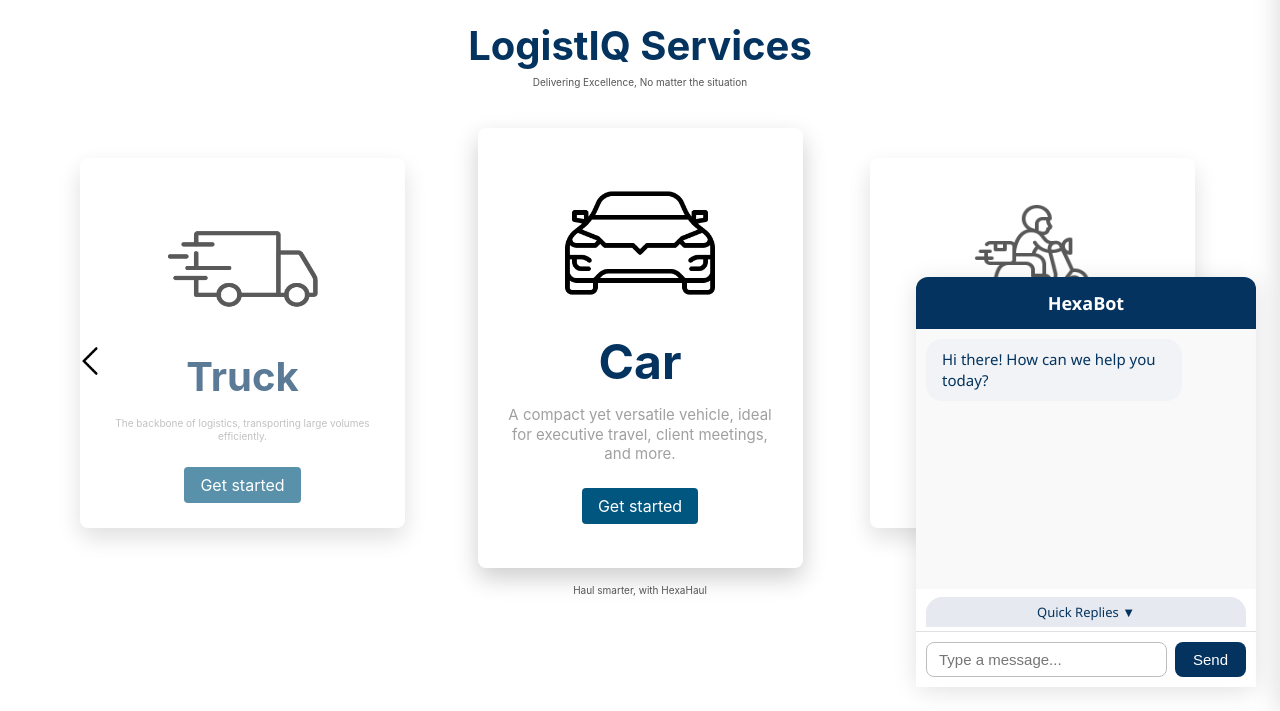
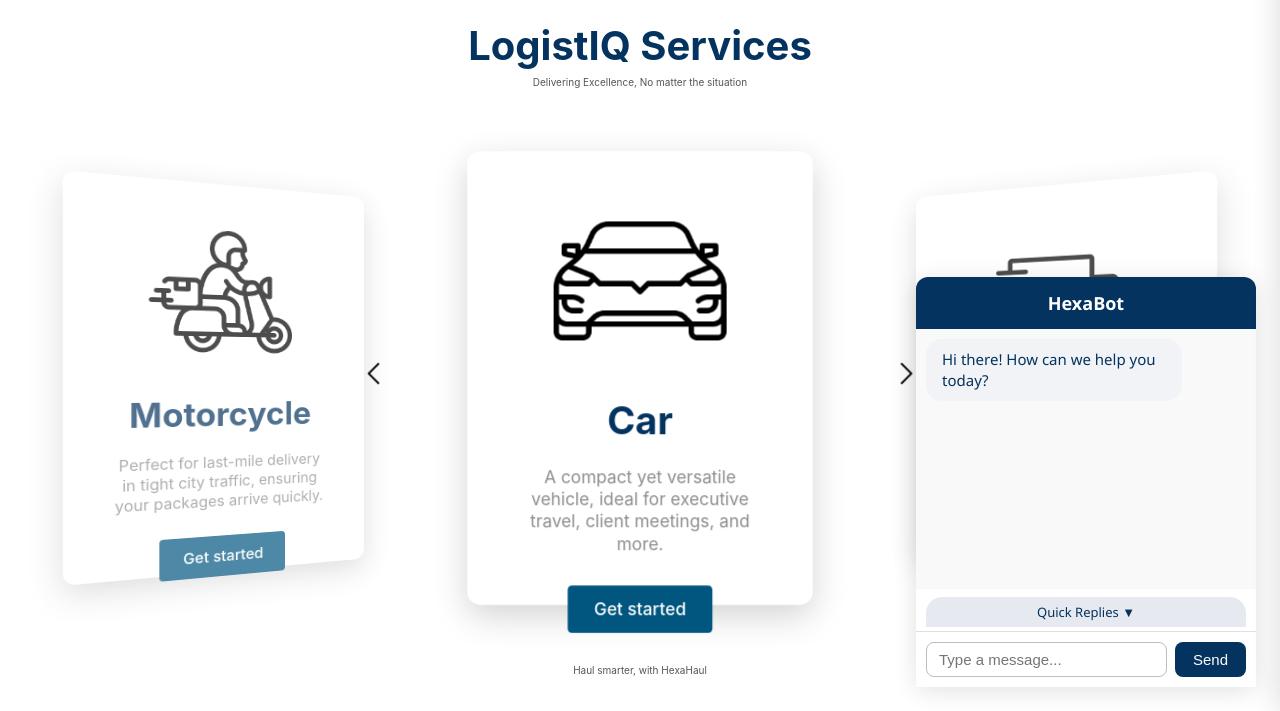
Before and after one commit to red-sakai/Final-Project-OOP, a Flask app: page /services in a window 1280 px wide. Shown: the part 89-800 px from the top of the page. Run offline with Flask 3, Linux system fonts and the light colour scheme.

Commit message:
feat: add services animation

```diff
--- a/static/services.css
+++ b/static/services.css
@@ -376,6 +376,143 @@ nav {
 .arrow img {
     width: 100%;
     height: auto;
+}
+
+/* --- 3D Carousel Styles --- */
+.carousel-wrapper {
+    position: relative;
+    width: 100%;
+    max-width: 700px;
+    margin: 40px auto 0 auto;
+    display: flex;
+    align-items: center;
+    justify-content: center;
+    min-height: 500px;
+}
+
+.carousel {
+    position: relative;
+    width: 100%;
+    height: 420px;
+    perspective: 1200px;
+    display: flex;
+    align-items: center;
+    justify-content: center;
+}
+
+.carousel-card {
+    position: absolute;
+    top: 0;
+    left: 50%;
+    width: 320px;
+    height: 420px;
+    background: #fff;
+    border-radius: 12px;
+    box-shadow: 0 10px 32px rgba(0,0,0,0.18);
+    transform-style: preserve-3d;
+    transition:
+        transform 0.7s cubic-bezier(.4,2,.6,1),
+        opacity 0.5s cubic-bezier(.4,2,.6,1),
+        z-index 0s 0.7s;
+    opacity: 0;
+    z-index: 1;
+    pointer-events: none;
+    display: flex;
+    flex-direction: column;
+    align-items: center;
+    justify-content: flex-start;
+    padding-bottom: 24px;
+}
+
+.carousel-card.active {
+    transform: translateX(-50%) rotateY(0deg) scale(1.08);
+    opacity: 1;
+    z-index: 3;
+    pointer-events: auto;
+}
+
+.carousel-card.left {
+    transform: translateX(-180%) rotateY(35deg) scale(0.92);
+    opacity: 0.7;
+    z-index: 2;
+}
+
+.carousel-card.right {
+    transform: translateX(80%) rotateY(-35deg) scale(0.92);
+    opacity: 0.7;
+    z-index: 2;
+}
+
+.carousel-card img {
+    width: 210px;      /* Increased width */
+    height: 160px;     /* Adjusted height for better aspect */
+    margin: 40px auto 0 auto;
+    object-fit: contain;
+    display: block;
+}
+
+.carousel-card .card-content {
+    flex: 1 1 auto;
+    display: flex;
+    flex-direction: column;
+    justify-content: flex-end;
+    align-items: center;
+    padding: 18px 24px 0 24px;
+    text-align: center;
+}
+
+.carousel-card .card-content h3 {
+    font-size: 2.2rem;
+    margin-bottom: 10px;
+}
+
+.carousel-card .card-content p {
+    font-size: 1rem;
+    color: #666;
+    margin-bottom: 18px;
+}
+
+.carousel-card .btn {
+    display: inline-block;
+    min-height: 44px;      /* Ensures all buttons have the same height */
+    line-height: 44px;     /* Vertically center text */
+    padding: 0 24px;       /* Horizontal padding */
+    background: #00567f;
+    color: #fff;
+    border-radius: 4px;
+    text-decoration: none;
+    margin-top: 10px;
+    font-size: 1rem;
+    font-weight: 500;
+    border: none;
+    box-sizing: border-box;
+    text-align: center;
+    vertical-align: middle;
+}
+
+.arrow.arrow-left,
+.arrow.arrow-right {
+    position: static;
+    margin: 0 18px;
+    top: unset;
+    left: unset;
+    right: unset;
+    transform: none;
+}
+
+@media (max-width: 900px) {
+    .carousel-wrapper {
+        max-width: 98vw;
+        min-height: 340px;
+    }
+    .carousel-card {
+        width: 90vw;
+        max-width: 320px;
+        height: 340px;
+    }
+    .carousel {
+        height: 340px;
+    }
 }
 
 /*ending*/
--- a/static/services.js
+++ b/static/services.js
@@ -259,4 +259,35 @@ document.addEventListener("DOMContentLoaded", () => {
             }
         });
     }
+
+    // --- 3D Carousel Logic ---
+    const cards = Array.from(document.querySelectorAll('.carousel-card'));
+    const leftArrow = document.querySelector('.arrow-left');
+    const rightArrow = document.querySelector('.arrow-right');
+    let current = 0;
+
+    function updateCarousel() {
+        cards.forEach((card, idx) => {
+            card.classList.remove('active', 'left', 'right');
+            if (idx === current) {
+                card.classList.add('active');
+            } else if ((idx === (current + 1) % 3)) {
+                card.classList.add('right');
+            } else if ((idx === (current + 2) % 3)) {
+                card.classList.add('left');
+            }
+        });
+    }
+
+    leftArrow.addEventListener('click', () => {
+        current = (current + 2) % 3; // Move left
+        updateCarousel();
+    });
+
+    rightArrow.addEventListener('click', () => {
+        current = (current + 1) % 3; // Move right
+        updateCarousel();
+    });
+
+    updateCarousel();
 });
--- a/templates/services.html
+++ b/templates/services.html
@@ -129,13 +129,12 @@
         <p class="fade-slide-down" id="services-subtitle">Delivering Excellence, No matter the situation</p>
     </section>
 
+    <div class="carousel-wrapper">
         <div class="arrow arrow-left">
             <img src="{{ url_for('static', filename='images/left-chevron.png') }}" alt="left arrow">
         </div>
-
-    <!-- Cards -->
-    <div class="card-container">
-        <div class="card">
+        <div class="carousel">
+            <div class="carousel-card" data-index="0">
                 <img src="{{ url_for('static', filename='images/electric-car.png') }}">
                 <div class="card-content">
                     <h3>Car</h3>
@@ -143,29 +142,26 @@
                     <a href="{{ url_for('car_html') }}" class="btn">Get started</a>
                 </div>
             </div>
-    </div>
-    <div class="card-container2">
-        <div class="card2">
+            <div class="carousel-card" data-index="1">
                 <img src="{{ url_for('static', filename='images/delivery-truck.png') }}">
-            <div class="card-content2">
+                <div class="card-content">
                     <h3>Truck</h3>
                     <p>The backbone of logistics, transporting large volumes efficiently.</p>
                     <a href="{{ url_for('truck_html') }}" class="btn">Get started</a>
                 </div>
             </div>
-    </div>
-    <div class="card-container3">
-        <div class="card3">
+            <div class="carousel-card" data-index="2">
                 <img src="{{ url_for('static', filename='images/fast-delivery.png') }}">
-            <div class="card-content3">
+                <div class="card-content">
                     <h3>Motorcycle</h3>
-                <p>Perfect for last-mile delivery in tight city traffic.</p>
+                    <p>Perfect for last-mile delivery in tight city traffic, ensuring your packages arrive quickly.</p>
                     <a href="{{ url_for('motorcycle_html') }}" class="btn">Get started</a>
                 </div>
             </div>
         </div>
         <div class="arrow arrow-right">
             <img src="{{ url_for('static', filename='images/chevron.png') }}" alt="right arrow">
+        </div>
     </div>
     <div class="ending-container">
         <div class="ending">
```
Also changed, not shown: static/graphs/employee_statuses.png, static/graphs/vehicles_deployed.png. Lines whose indentation alone changed are shown as unchanged.
